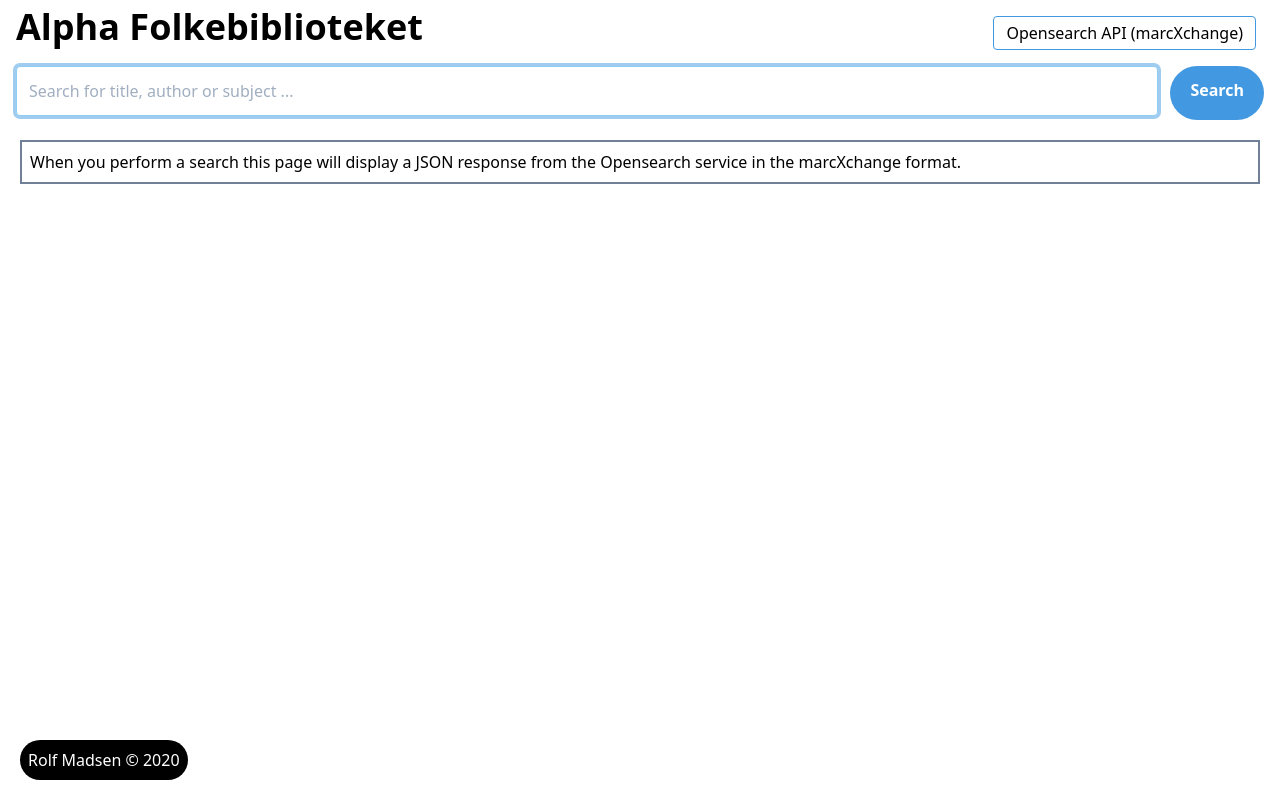
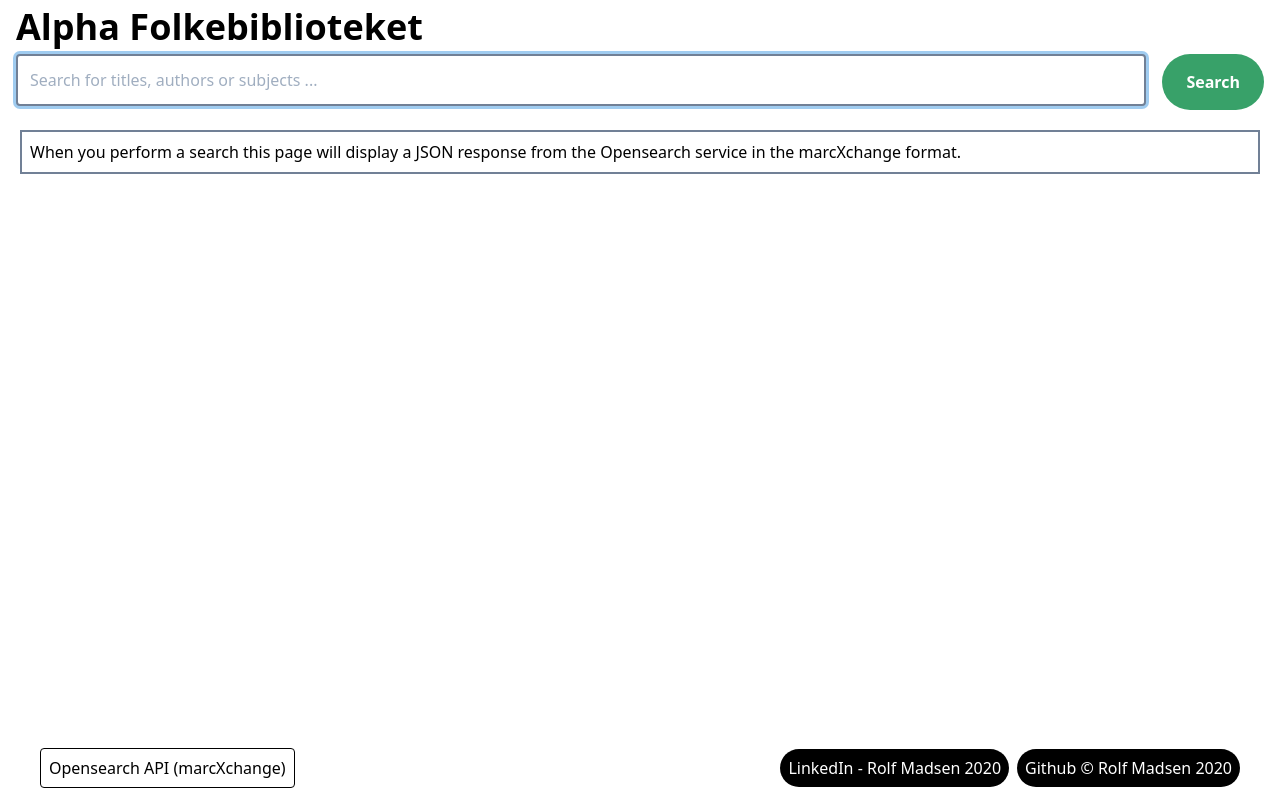
Before and after one commit to rolfmadsen/rolfmadsen, a Next.js app: page /opensearch/marcxchange in a window 1280 px wide. Built offline with nearby package versions, Linux system fonts and the light colour scheme; a web font is replaced by a local one; what @tailwindcss/ui would draw is missing.

Commit message:
Fixes to README and changes to Tailwind CSS for header, footer and marcXchange search result.

```diff
--- a/components/Footer.jsx
+++ b/components/Footer.jsx
@@ -1,8 +1,17 @@
 import React from "react";
+import Link from 'next/link'
 
 const Footer = () => (
-  <footer className="fixed bottom-0 py-2 px-2 mx-5 my-5 bg-black text-white rounded-full">
-      <span><a href="https://dk.linkedin.com/in/rolfmadsen/">Rolf Madsen © 2020</a></span>
+  <footer className="fixed bottom-0 bg-white bg-opacity-75 py-5 w-full">
+    <span className="float-left mx-10">
+      <Link href="/opensearch/marcxchange">
+        <a className="py-2 px-2 bg-white border border-black rounded text-black">Opensearch API (marcXchange)</a>
+      </Link>
+    </span>
+    <span className="float-right mx-10">
+      <span className="ml-2 py-2 px-2 bg-black text-white rounded-full"><a href="https://dk.linkedin.com/in/rolfmadsen/">LinkedIn - Rolf Madsen 2020</a></span>
+      <span className="ml-2 py-2 px-2 bg-black text-white rounded-full"><a href="https://github.com/rolfmadsen//rolfmadsen/">Github © Rolf Madsen 2020</a></span>
+    </span>
   </footer>
 );
 
--- a/components/Header.jsx
+++ b/components/Header.jsx
@@ -3,23 +3,14 @@ import Link from 'next/link'
 
 const Header = () => (
   <>
-    <header>
-        <nav className="clear-both">
-          <div className="bg-green-600">
+    <header className="clear-both w-full">
+      <div>
         <Link href="/">
           <a>
             <h1 className="text-4xl font-bold text-black float-left px-4">Alpha Folkebiblioteket</h1>
           </a>
         </Link>
       </div>
-          <ul className="flex float-right mx-4 list-none">
-            <li className="flex mx-2 my-4">
-              <Link href="/opensearch/marcxchange">
-                <a className="border border-blue-500 rounded py-1 px-3 text-black">Opensearch API (marcXchange)</a>
-              </Link>
-            </li>
-          </ul>
-        </nav>
     </header>
   </>
 );
--- a/components/Layout.jsx
+++ b/components/Layout.jsx
@@ -6,7 +6,7 @@ import Footer from '../components/Footer';
 function Layout({ children }) {
   return <html lang="da">
     <Head>
-      <title> Alpha Folkebiblioteket</title>
+      <title>Alpha Folkebiblioteket</title>
       <link rel="icon" href="/favicon.ico" />
       <link rel="shortcut icon" href="/favicon.ico" type="image/x-icon" />
       <link rel="stylesheet" href="https://rsms.me/inter/inter.css" />
--- a/components/SearchResult.jsx
+++ b/components/SearchResult.jsx
@@ -54,9 +54,8 @@ function SearchResult() {
       </form>
 
       {loading === "false" ? (
-          <div className="block relative border-solid border-2 border-gray-600 clear-both py-2 px-2 mx-5 my-5">
-            <h1 className="block text-2xl">Welcome!</h1>
-            <p className="block">This site contains experiments and early prototypes.</p>
+          <div className="block relative border-solid border-2 border-gray-600 clear-both py-2 px-2 mx-4 my-4">
+            <p className="block">WARNING! This site contains experiments and early prototypes.</p>
           </div>
       ) : loading === "null" ? (
          <div>
--- a/pages/openplatform/index.jsx
+++ b/pages/openplatform/index.jsx
@@ -50,7 +50,7 @@ function SearchResult() {
           setQueryString(userSearchRequest);
         }}
       >
-          <input className="flex w-11/12 shadow border border-blue-300 rounded py-3 px-3 text-gray-700 mb-1 focus:outline-none focus:shadow-outline" type="search" placeholder="Search for title, author or subject ..." id="searchquery" name="searchquery" autoFocus onChange={e => setUserSearchRequest(e.target.value)} />
+          <input className="flex w-11/12 shadow border border-blue-500 rounded py-3 px-3 text-gray-700 mb-1 focus:outline-none focus:shadow-outline" type="search" placeholder="Search for titles, authors or subjects ..." id="searchquery" name="searchquery" autoComplete="on" autoFocus onChange={e => setUserSearchRequest(e.target.value)} />
           <button className="flex w-auto ml-3 bg-blue-500 hover:bg-blue-700 text-white font-bold py-3 px-5 rounded-full" type="submit">Search</button>
       </form>
       <details className="px-4">
--- a/pages/opensearch/marcxchange/index.jsx
+++ b/pages/opensearch/marcxchange/index.jsx
@@ -51,10 +51,10 @@ function SearchResult() {
           e.preventDefault();
           setQueryString(userSearchRequest);
         }}
-        >
-        <input className="flex w-11/12 shadow border border-blue-300 rounded py-3 px-3 text-gray-700 mb-1 focus:outline-none focus:shadow-outline"
-        type="search" autoComplete="on" placeholder="Search for title, author or subject ..." id="searchquery" name="searchquery" autoFocus onChange={e => setUserSearchRequest(e.target.value)} />
-        <button className="flex w-auto ml-3 bg-blue-500 hover:bg-blue-700 text-white font-bold py-3 px-5 rounded-full" type="submit">Search</button>
+      >
+          <input className="flex w-11/12 border-solid border-2 border-gray-600 rounded py-3 px-3 text-gray-700 mb-1 focus:outline-none focus:shadow-outline"
+          type="search" placeholder="Search for titles, authors or subjects ..." id="searchquery" name="searchquery" autoComplete="on" autoFocus onChange={e => setUserSearchRequest(e.target.value)} />
+          <button className="ml-4 bg-green-600 hover:bg-green-400 text-white rounded-full py-2 px-6 font-semibold" type="submit">Search</button>
       </form>
       {loading === "false" ? (
           <div className="block relative border-solid border-2 border-gray-600 clear-both py-2 px-2 mx-5 my-5">
@@ -66,7 +66,7 @@ function SearchResult() {
         </div>
       ) : (
         <div>
-          <pre>
+          <pre className="border-solid border-black border-2 border-opacity-25 mx-4 my-2">
             <code>
               {JSON.stringify(SearchResult, null, 2)}
             </code>
```
Also changed, not shown: 1 other file (tests, documents, lock files or other folders). Lines whose indentation alone changed are shown as unchanged.
